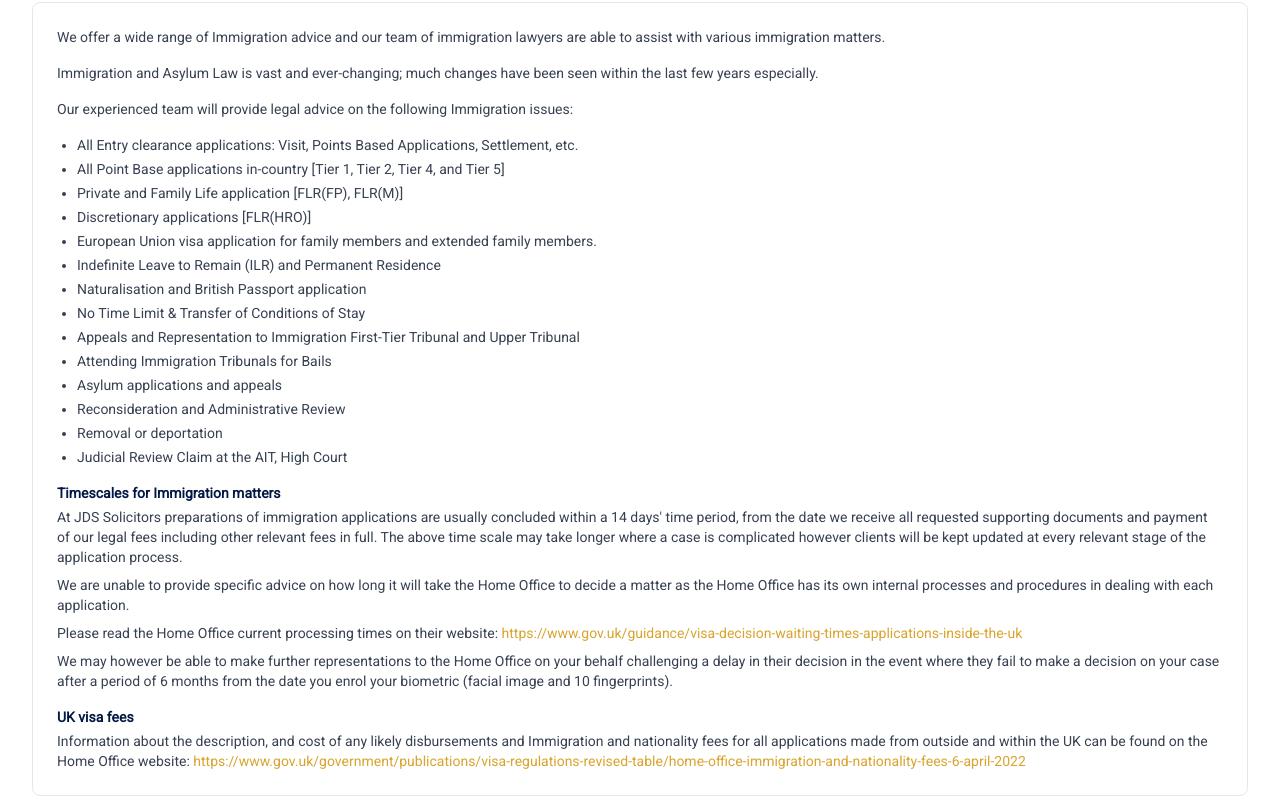
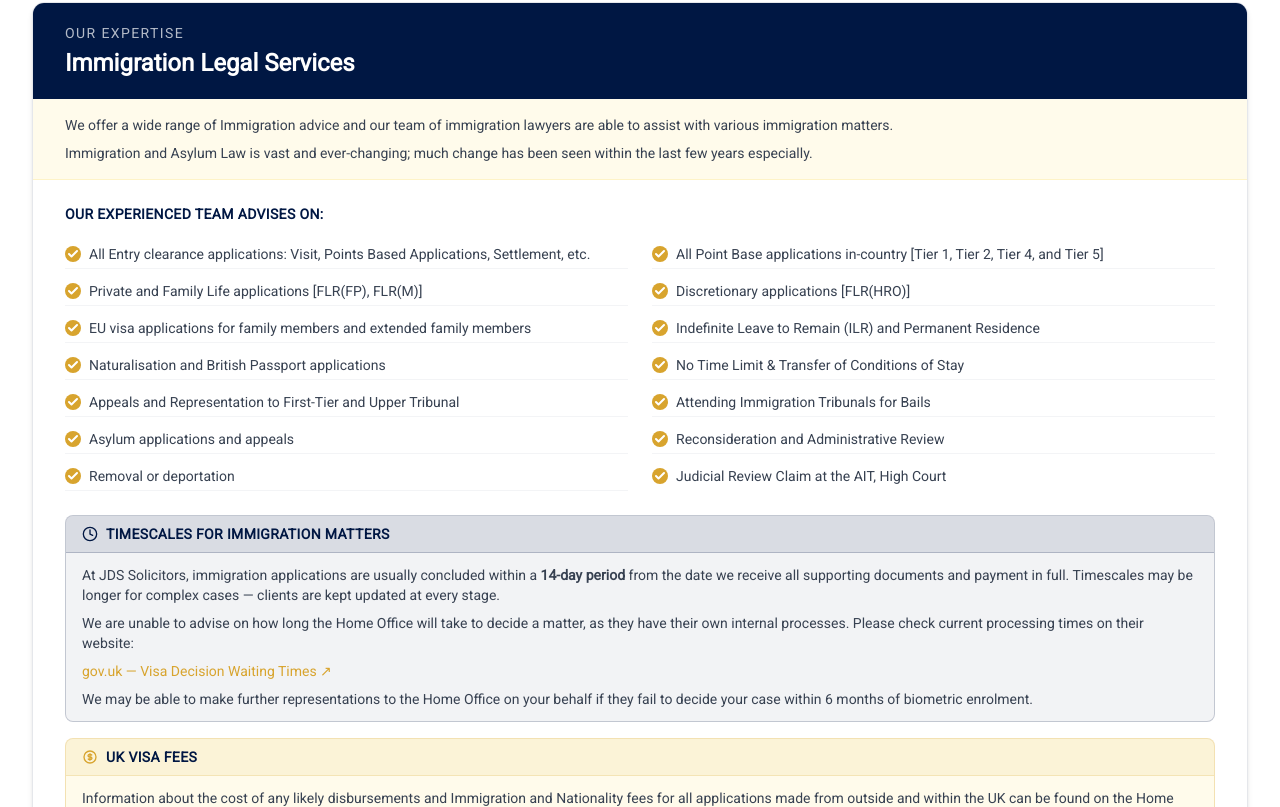
Before and after one commit to coolrass1/jdswebsiteapp, a Next.js app: page /fees in a window 1280 px wide. Shown: the part 3153-3960 px from the top of the page. Built offline with nearby package versions, Linux system fonts and the light colour scheme.

Commit message:
Redesign immigration overview section on fees page

```diff
--- a/app/fees/page.jsx
+++ b/app/fees/page.jsx
@@ -256,68 +256,105 @@
         </section>
 
           {/* Immigration Overview */}
-          <div className="mt-4 sm:mt-6 bg-white p-4 sm:p-6 rounded-lg border border-gray-200 space-y-4 text-xs sm:text-sm text-gray-700 leading-relaxed">
+          <div className="mt-6 rounded-xl overflow-hidden shadow-md border border-gray-200">
+            {/* Header */}
+            <div className="bg-secondary px-5 sm:px-8 py-4 sm:py-5">
+              <p className="text-white text-xs sm:text-sm font-medium uppercase tracking-widest mb-1 opacity-70">Our Expertise</p>
+              <h3 className="text-white text-lg sm:text-2xl font-bold leading-snug">Immigration Legal Services</h3>
+            </div>
+
+            {/* Intro */}
+            <div className="bg-amber-50 border-b border-amber-100 px-5 sm:px-8 py-4 text-xs sm:text-sm text-gray-700 leading-relaxed space-y-2">
               <p>
                 We offer a wide range of Immigration advice and our team of immigration lawyers are able to assist with various immigration matters.
               </p>
               <p>
-              Immigration and Asylum Law is vast and ever-changing; much changes have been seen within the last few years especially.
+                Immigration and Asylum Law is vast and ever-changing; much change has been seen within the last few years especially.
               </p>
-            <p>Our experienced team will provide legal advice on the following Immigration issues:</p>
-            <ul className="list-disc pl-5 space-y-1">
-              <li>All Entry clearance applications: Visit, Points Based Applications, Settlement, etc.</li>
-              <li>All Point Base applications in-country [Tier 1, Tier 2, Tier 4, and Tier 5]</li>
-              <li>Private and Family Life application [FLR(FP), FLR(M)]</li>
-              <li>Discretionary applications [FLR(HRO)]</li>
-              <li>European Union visa application for family members and extended family members.</li>
-              <li>Indefinite Leave to Remain (ILR) and Permanent Residence</li>
-              <li>Naturalisation and British Passport application</li>
-              <li>No Time Limit &amp; Transfer of Conditions of Stay</li>
-              <li>Appeals and Representation to Immigration First-Tier Tribunal and Upper Tribunal</li>
-              <li>Attending Immigration Tribunals for Bails</li>
-              <li>Asylum applications and appeals</li>
-              <li>Reconsideration and Administrative Review</li>
-              <li>Removal or deportation</li>
-              <li>Judicial Review Claim at the AIT, High Court</li>
-            </ul>
+            </div>
 
-            <div>
-              <h4 className="font-bold text-secondary mb-1">Timescales for Immigration matters</h4>
+            {/* Services Grid */}
+            <div className="bg-white px-5 sm:px-8 py-5 sm:py-6">
+              <p className="text-xs sm:text-sm font-semibold text-secondary mb-4 uppercase tracking-wide">Our experienced team advises on:</p>
+              <div className="grid grid-cols-1 sm:grid-cols-2 gap-x-6 gap-y-2">
+                {[
+                  "All Entry clearance applications: Visit, Points Based Applications, Settlement, etc.",
+                  "All Point Base applications in-country [Tier 1, Tier 2, Tier 4, and Tier 5]",
+                  "Private and Family Life applications [FLR(FP), FLR(M)]",
+                  "Discretionary applications [FLR(HRO)]",
+                  "EU visa applications for family members and extended family members",
+                  "Indefinite Leave to Remain (ILR) and Permanent Residence",
+                  "Naturalisation and British Passport applications",
+                  "No Time Limit & Transfer of Conditions of Stay",
+                  "Appeals and Representation to First-Tier and Upper Tribunal",
+                  "Attending Immigration Tribunals for Bails",
+                  "Asylum applications and appeals",
+                  "Reconsideration and Administrative Review",
+                  "Removal or deportation",
+                  "Judicial Review Claim at the AIT, High Court",
+                ].map((item, i) => (
+                  <div key={i} className="flex items-start gap-2 text-xs sm:text-sm text-gray-700 py-1 border-b border-gray-100 last:border-0">
+                    <span className="mt-0.5 flex-shrink-0 w-4 h-4 rounded-full bg-primary flex items-center justify-center">
+                      <svg className="w-2.5 h-2.5 text-white" fill="none" viewBox="0 0 10 8" stroke="currentColor" strokeWidth="2">
+                        <path strokeLinecap="round" strokeLinejoin="round" d="M1 4l2.5 2.5L9 1" />
+                      </svg>
+                    </span>
+                    <span>{item}</span>
+                  </div>
+                ))}
+              </div>
+            </div>
+
+            {/* Timescales Card */}
+            <div className="mx-4 sm:mx-8 mb-4 rounded-lg border border-secondary/20 bg-secondary/5 overflow-hidden">
+              <div className="flex items-center gap-2 bg-secondary/10 px-4 py-2 border-b border-secondary/20">
+                <svg className="w-4 h-4 text-secondary flex-shrink-0" fill="none" viewBox="0 0 24 24" stroke="currentColor" strokeWidth="2">
+                  <circle cx="12" cy="12" r="10"/><path strokeLinecap="round" d="M12 6v6l4 2"/>
+                </svg>
+                <h4 className="text-xs sm:text-sm font-bold text-secondary uppercase tracking-wide">Timescales for Immigration Matters</h4>
+              </div>
+              <div className="px-4 py-3 space-y-2 text-xs sm:text-sm text-gray-700 leading-relaxed">
                 <p>
-                At JDS Solicitors preparations of immigration applications are usually concluded within a 14 days&apos; time period, from the date we receive all requested supporting documents and payment of our legal fees including other relevant fees in full. The above time scale may take longer where a case is complicated however clients will be kept updated at every relevant stage of the application process.
+                  At JDS Solicitors, immigration applications are usually concluded within a <strong>14-day period</strong> from the date we receive all supporting documents and payment in full. Timescales may be longer for complex cases — clients are kept updated at every stage.
                 </p>
-              <p className="mt-2">
-                We are unable to provide specific advice on how long it will take the Home Office to decide a matter as the Home Office has its own internal processes and procedures in dealing with each application.
+                <p>
+                  We are unable to advise on how long the Home Office will take to decide a matter, as they have their own internal processes. Please check current processing times on their website:
                 </p>
-              <p className="mt-2">
-                Please read the Home Office current processing times on their website:{' '}
                 <a
                   href="https://www.gov.uk/guidance/visa-decision-waiting-times-applications-inside-the-uk"
                   target="_blank"
                   rel="noopener noreferrer"
-                  className="text-primary hover:underline break-words"
+                  className="inline-block text-primary font-medium hover:underline break-all"
                 >
-                  https://www.gov.uk/guidance/visa-decision-waiting-times-applications-inside-the-uk
+                  gov.uk — Visa Decision Waiting Times ↗
                 </a>
-              </p>
-              <p className="mt-2">
-                We may however be able to make further representations to the Home Office on your behalf challenging a delay in their decision in the event where they fail to make a decision on your case after a period of 6 months from the date you enrol your biometric (facial image and 10 fingerprints).
+                <p>
+                  We may be able to make further representations to the Home Office on your behalf if they fail to decide your case within 6 months of biometric enrolment.
                 </p>
               </div>
+            </div>
 
-            <div>
-              <h4 className="font-bold text-secondary mb-1">UK visa fees</h4>
+            {/* UK Visa Fees Card */}
+            <div className="mx-4 sm:mx-8 mb-6 rounded-lg border border-primary/30 bg-amber-50 overflow-hidden">
+              <div className="flex items-center gap-2 bg-primary/10 px-4 py-2 border-b border-primary/20">
+                <svg className="w-4 h-4 text-primary flex-shrink-0" fill="none" viewBox="0 0 24 24" stroke="currentColor" strokeWidth="2">
+                  <path strokeLinecap="round" strokeLinejoin="round" d="M12 8c-1.657 0-3 .895-3 2s1.343 2 3 2 3 .895 3 2-1.343 2-3 2m0-8c1.11 0 2.08.402 2.599 1M12 8V7m0 1v8m0 0v1m0-1c-1.11 0-2.08-.402-2.599-1M21 12a9 9 0 11-18 0 9 9 0 0118 0z"/>
+                </svg>
+                <h4 className="text-xs sm:text-sm font-bold text-secondary uppercase tracking-wide">UK Visa Fees</h4>
+              </div>
+              <div className="px-4 py-3 text-xs sm:text-sm text-gray-700 leading-relaxed space-y-2">
                 <p>
-                Information about the description, and cost of any likely disbursements and Immigration and nationality fees for all applications made from outside and within the UK can be found on the Home Office website:{' '}
+                  Information about the cost of any likely disbursements and Immigration and Nationality fees for all applications made from outside and within the UK can be found on the Home Office website:
+                </p>
                 <a
                   href="https://www.gov.uk/government/publications/visa-regulations-revised-table/home-office-immigration-and-nationality-fees-6-april-2022"
                   target="_blank"
                   rel="noopener noreferrer"
-                  className="text-primary hover:underline break-words"
+                  className="inline-block text-primary font-medium hover:underline break-all"
                 >
-                  https://www.gov.uk/government/publications/visa-regulations-revised-table/home-office-immigration-and-nationality-fees-6-april-2022
+                  gov.uk — Immigration &amp; Nationality Fees Table ↗
                 </a>
-              </p>
+              </div>
             </div>
           </div>
 
```
Lines whose indentation alone changed are shown as unchanged.
